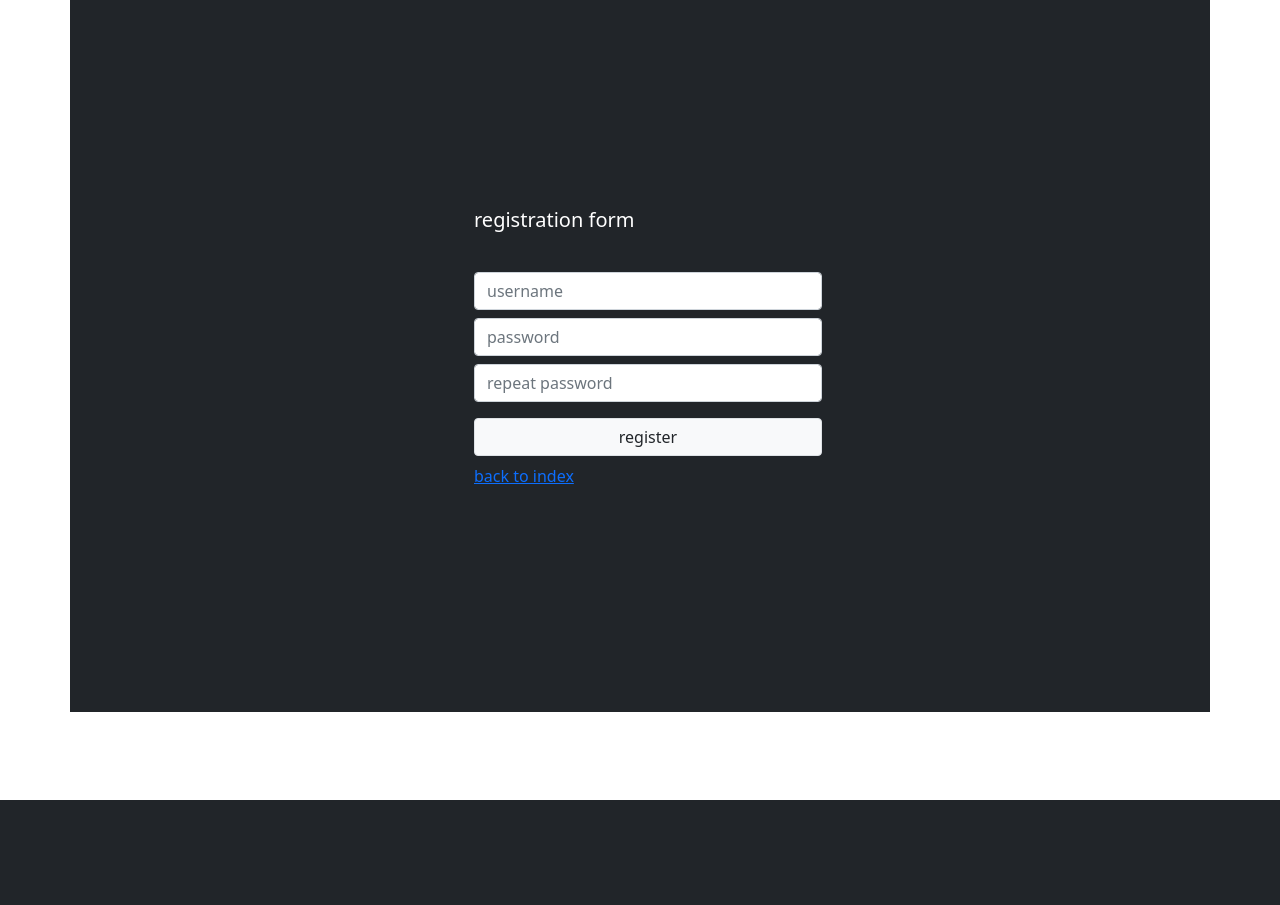
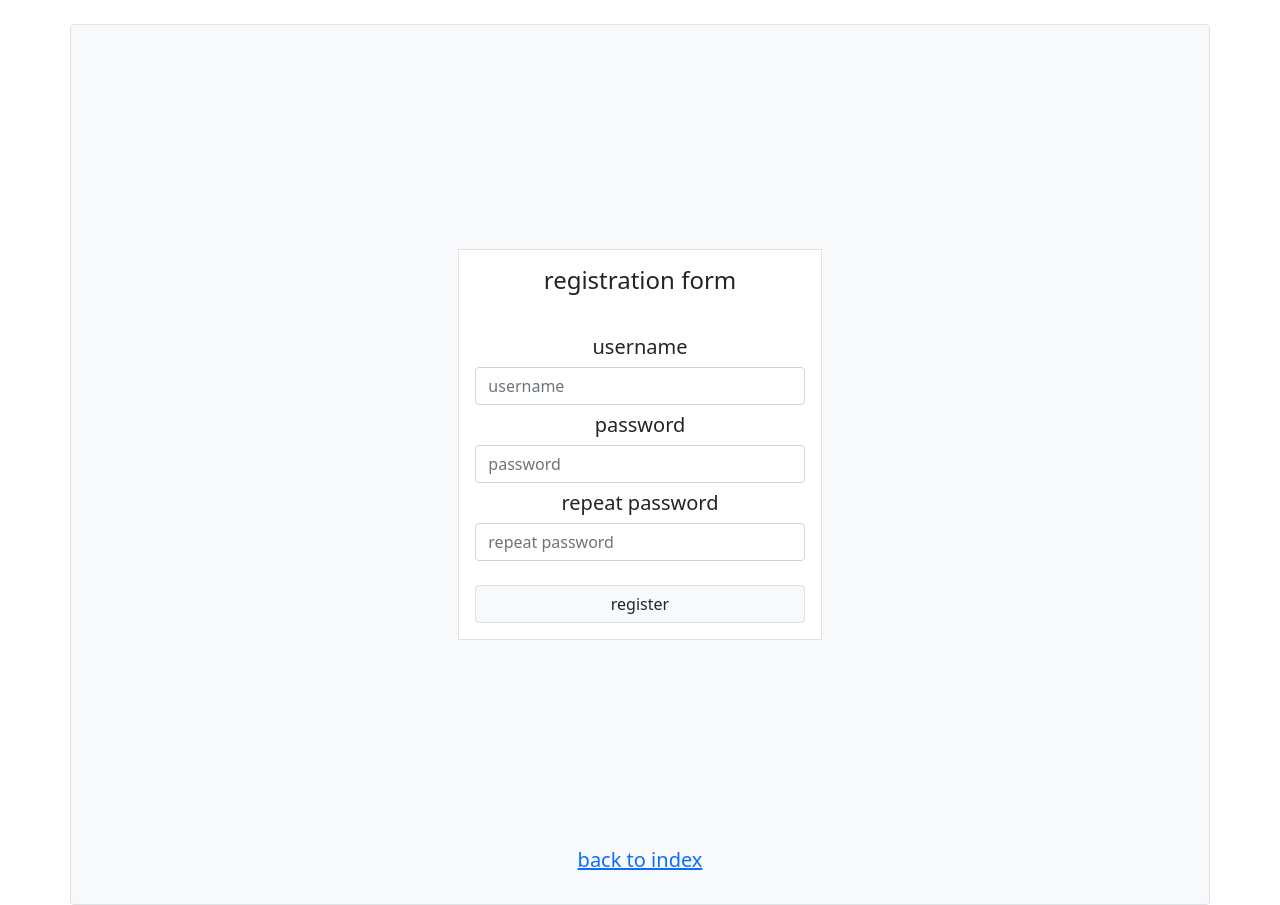
Before and after one commit to neongm/django-login-example, a Django app: page /register/ in a window 1280 px wide. Before the commit the page ends 800 px from the top, so only its background shows below. Run offline with Django 3.2, Linux system fonts and the light colour scheme.

Commit message:
restyle of all the examples

```diff
--- a/templates/acc/register.html
+++ b/templates/acc/register.html
@@ -5,25 +5,30 @@
 <div class="container">
 
     <div class="row justify-content-center">
-        <div class="col-4" style="margin: 200px 0px">
-            <h1 class="lead m-2">registration form</h1>
+        <div class="col-4 bg-white border p-3" style="margin: 200px 0px">
+            <h4 class="text-dark text-center">registration form</h4>
             <br>
             <form method="POST">
                 {% csrf_token %}
-                <input name="username" class="form-control m-2" type="text" placeholder="username">
-                <input name="password1" class="form-control m-2" type="password" placeholder="password">
-                <input name="password2" class="form-control m-2" type="password" placeholder="repeat password">
-                <button type="submit" class="btn bg-light border w-100 m-2">register</button>
-                <a href="/" class="m-2"> back to index </a>
+                <h5 class="lead m-2 text-dark text-center">username</h5>
+                <input name="username" class="form-control" type="text" placeholder="username">
+                <h5 class="lead m-2 text-dark text-center">password</h5>
+                <input name="password1" class="form-control" type="password" placeholder="password">
+                <h5 class="lead m-2 text-dark text-center">repeat password</h5>
+                <input name="password2" class="form-control" type="password" placeholder="repeat password">
+                <br>
+                <button type="submit" class="btn bg-light border w-100">register</button>
             </form>
             {% for message in messages %}
                 <p>{{message}}</p>
             {% endfor %}
-            <br>
+
+        </div>
+        <br>
             {% if request.user.is_authenticated %}
-                <h4 class="m-3"> you are already logged in</h4>
+                <h4 class="m-3 text-dark text-center"> you are already logged in</h4>
             {% endif %}
-        </div>
+            <h1 class="lead m-2 text-dark text-center"><a href="/" class="m-2"> back to index </a></h1>
     </div>
 </div>
 
--- a/templates/layout.html
+++ b/templates/layout.html
@@ -6,8 +6,8 @@
     <link rel="stylesheet" href="https://cdn.jsdelivr.net/npm/bootstrap@5.1.3/dist/css/bootstrap.min.css">
 </head>
 <body>
-
-<div class="container bg-dark h-100 text-white">
+<br>
+<div class="container bg-light rounded border h-100 text-white p-4 text-dark">
     {% block content %}
 
     {% endblock %}
```
Also changed, not shown: templates/acc/index.html (+5 -2 lines), templates/acc/login.html (+12 -9 lines), db.sqlite3.
